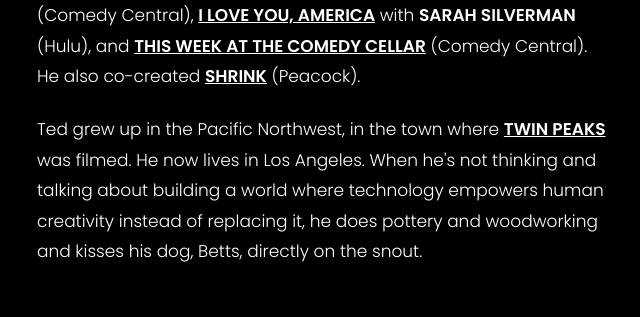
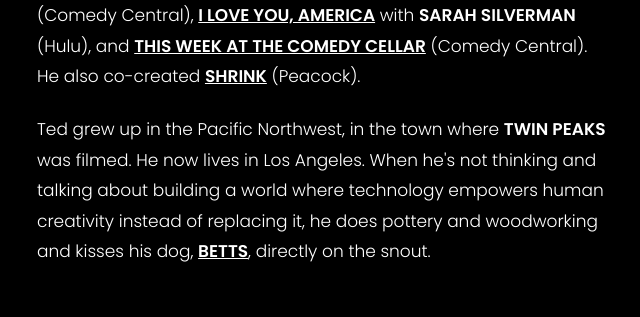
Before and after one commit to tedtremper/tedtremper.com, a plain HTML site: page index.html in a window 1280 px wide. Shown: the part 1503-1820 px from the top of the page, 315-955 px from the left. Drawn offline with Linux system fonts and the light colour scheme.

Commit message:
Update index.html

```diff
--- a/index.html
+++ b/index.html
@@ -126,7 +126,7 @@
     <p>Ted Tremper is the Executive Director of the <a href="https://www.creatorscoalitionai.com/"><b>CREATORS COALITION ON AI</b></a> (<b>CCAI</b>), which he helped found in 2025 with fellow filmmakers including <b>DANIEL KWAN</b>, <b>JOSEPH GORDON-LEVITT</b>, <b>JANET YANG</b>, <b>JONATHAN WANG</b>, <b>SIAN HEDER</b> and <b>DAVID S. GOYER</b>. CCAI brings actors, writers, directors, producers and crew together to set standards for how AI gets used in film and television.</p>
     <p>He also produced <a href="https://www.focusfeatures.com/the-ai-doc-or-how-i-became-an-apocaloptimist"><b>THE AI DOC: OR HOW I BECAME AN APOCALOPTIMIST</b></a> (Focus Features). It was supposed to take eight months. It took almost three years. During that time he built relationships with more than 100 people inside and outside the frontier labs, and learned to translate between the people building AI and the people it affects.</p>
     <p>Before that he spent two decades in comedy as a director, writer, producer, and showrunner. His credits include <a href="https://www.primevideo.com/detail/0H3D1IZ6BXXZESU8IM8ITTTB2C"><b>BORAT SUBSEQUENT MOVIEFILM</b></a> (Amazon), <a href="https://www.cc.com/shows/the-daily-show"><b>THE DAILY SHOW WITH TREVOR NOAH</b></a> (Comedy Central), <a href="https://www.hulu.com/series/i-love-you-america-with-sarah-silverman-1501fdad-75d2-4748-80ae-e63d95ff44f6"><b>I LOVE YOU, AMERICA</b></a> with <b>SARAH SILVERMAN</b> (Hulu), and <a href="https://tv.apple.com/us/show/this-week-at-the-comedy-cellar/umc.cmc.1cquwi4ae35uj7m4yay00nfxz"><b>THIS WEEK AT THE COMEDY CELLAR</b></a> (Comedy Central). He also co-created <a href="https://www.peacocktv.com/watch-online/tv/shrink/8159605805833168112"><b>SHRINK</b></a> (Peacock).</p>
-    <p>Ted grew up in the Pacific Northwest, in the town where <a href="https://tv.apple.com/us/show/twin-peaks/umc.cmc.1n2apxyl1chm6vcebyfefmqdk"><b>TWIN PEAKS</b></a> was filmed. He now lives in Los Angeles. When he's not thinking and talking about building a world where technology empowers human creativity instead of replacing it, he does pottery and woodworking and kisses his dog, Betts, directly on the snout.</p>
+    <p>Ted grew up in the Pacific Northwest, in the town where <b>TWIN PEAKS</b> was filmed. He now lives in Los Angeles. When he's not thinking and talking about building a world where technology empowers human creativity instead of replacing it, he does pottery and woodworking and kisses his dog, <a href="https://www.instagram.com/bettsthefloof"><b>BETTS</b></a>, directly on the snout.</p>
   </div>
 </section>
 
```
